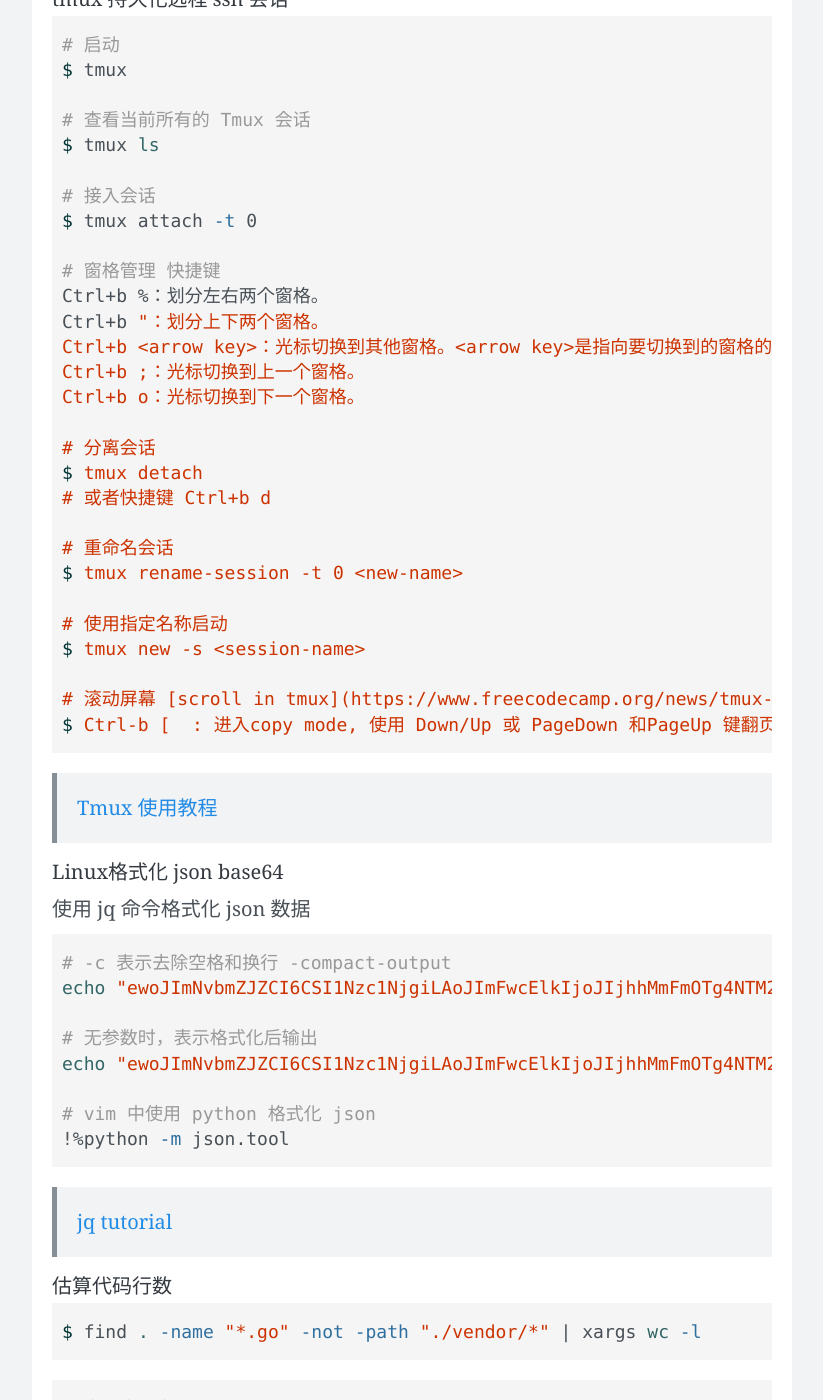
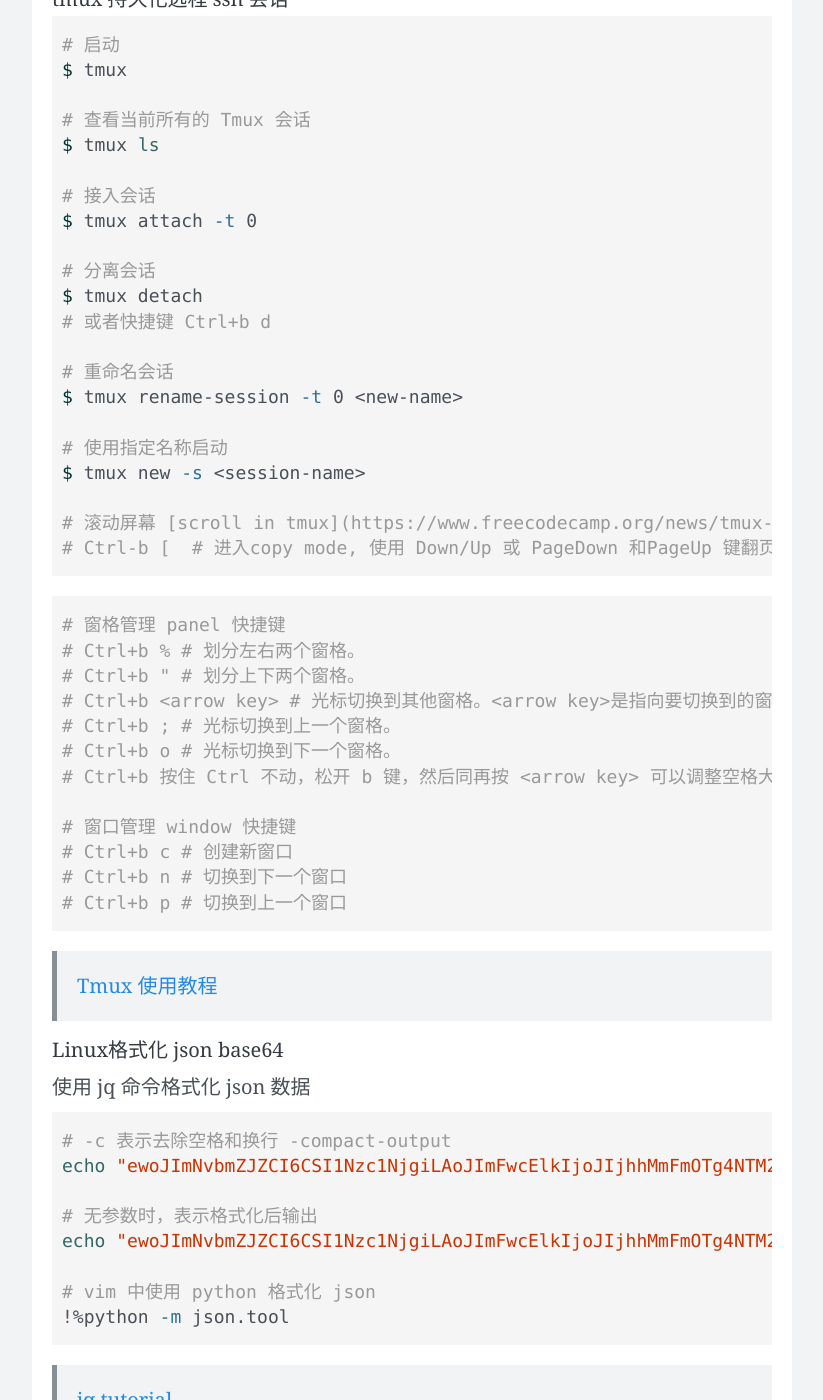
Before and after one commit to wangtiga/wangtiga.github.io, a Jekyll site: the page built from _posts/2019-09-17-linux_command.md, in a window 1280 px wide and 1400 px high, scrolled down 6004 px. Shown: the whole window, without its empty margins (228-1051 px from the left). Built offline with Jekyll 4.4.1, drawn with Linux system fonts in a browser that asks for light colours; nearby versions of some CDN libraries; comment, search, counter and statistics services are not loaded.

Commit message:
updated from mac

````diff
--- a/_posts/2019-09-17-linux_command.md
+++ b/_posts/2019-09-17-linux_command.md
@@ -266,6 +266,7 @@ $ chmod 600 ~/.ssh/authorized_keys
 
 
 #### tmux 持久化远程 ssh 会话
+
 ```shell
 # 启动
 $ tmux
@@ -294,7 +288,22 @@ $ tmux rename-session -t 0 <new-name>
 $ tmux new -s <session-name>
 
 # 滚动屏幕 [scroll in tmux](https://www.freecodecamp.org/news/tmux-in-practice-scrollback-buffer-47d5ffa71c93/)
-$ Ctrl-b [  : 进入copy mode, 使用 Down/Up 或 PageDown 和PageUp 键翻页, q 或 Enter 退出 copy mode 。
+# Ctrl-b [  # 进入copy mode, 使用 Down/Up 或 PageDown 和PageUp 键翻页, q 或 Enter 退出 copy mode 。
+```
+
+```shell
+# 窗格管理 panel 快捷键
+# Ctrl+b % # 划分左右两个窗格。
+# Ctrl+b " # 划分上下两个窗格。
+# Ctrl+b <arrow key> # 光标切换到其他窗格。<arrow key>是指向要切换到的窗格的方向键，比如切换到下方窗格，就按方向键↓。
+# Ctrl+b ; # 光标切换到上一个窗格。
+# Ctrl+b o # 光标切换到下一个窗格。
+# Ctrl+b 按住 Ctrl 不动，松开 b 键，然后同再按 <arrow key> 可以调整空格大小
+
+# 窗口管理 window 快捷键
+# Ctrl+b c # 创建新窗口
+# Ctrl+b n # 切换到下一个窗口
+# Ctrl+b p # 切换到上一个窗口
 ```
 
 > [Tmux 使用教程](http://www.ruanyifeng.com/blog/2019/10/tmux.html)
````
Also changed, not shown: other parts of _posts/2019-09-17-linux_command.md (+0 -7 lines), _previews/high_performance_go_workshop.md (+9 -8 lines).
